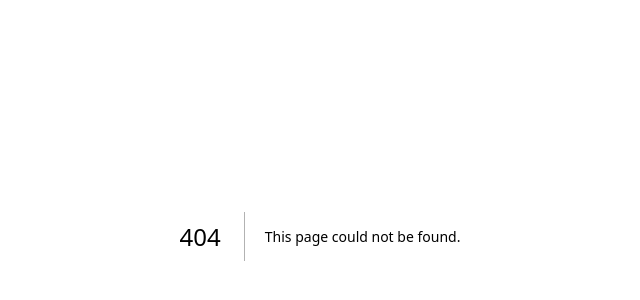
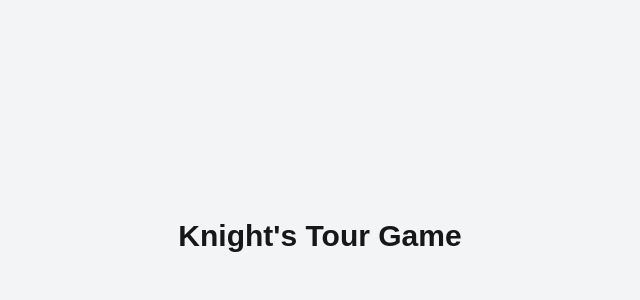
Before and after one commit to AnnieChi1020/knight-tour-game, a Next.js app: page /game in a window 1280 px wide. Before the commit this address had no page. Shown: the part 164-464 px from the top of the page, without its empty margins (320-960 px from the left). Built offline with nearby package versions, Linux system fonts and the light colour scheme.

Commit message:
feat: add /game route with initial GamePage

```diff
--- /dev/null
+++ b/src/app/game/page.tsx
@@ -0,0 +1,7 @@
+export default function GamePage() {
+  return (
+    <main className="flex min-h-screen items-center justify-center bg-gray-100">
+      <h1 className="text-3xl font-bold">Knight&apos;s Tour Game</h1>
+    </main>
+  );
+}
```
